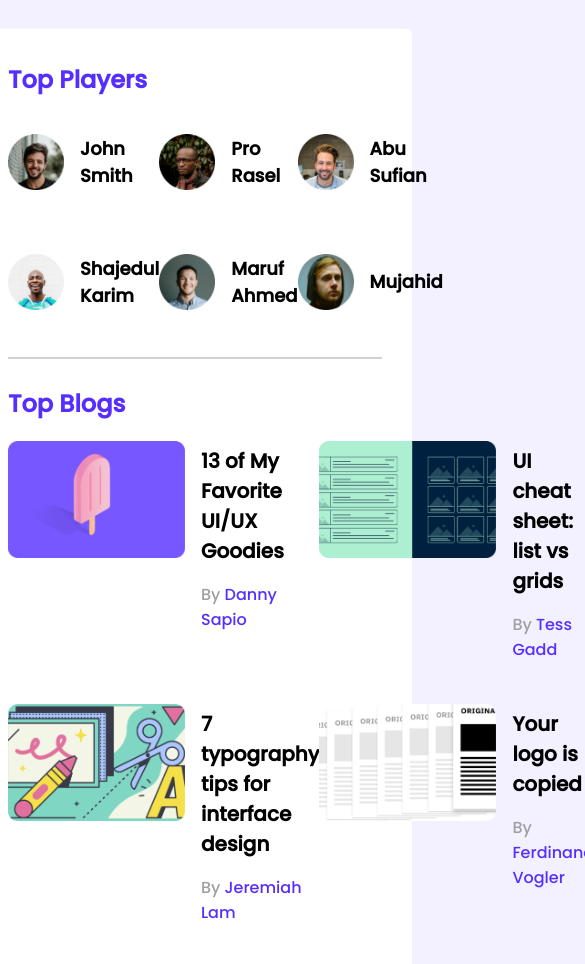
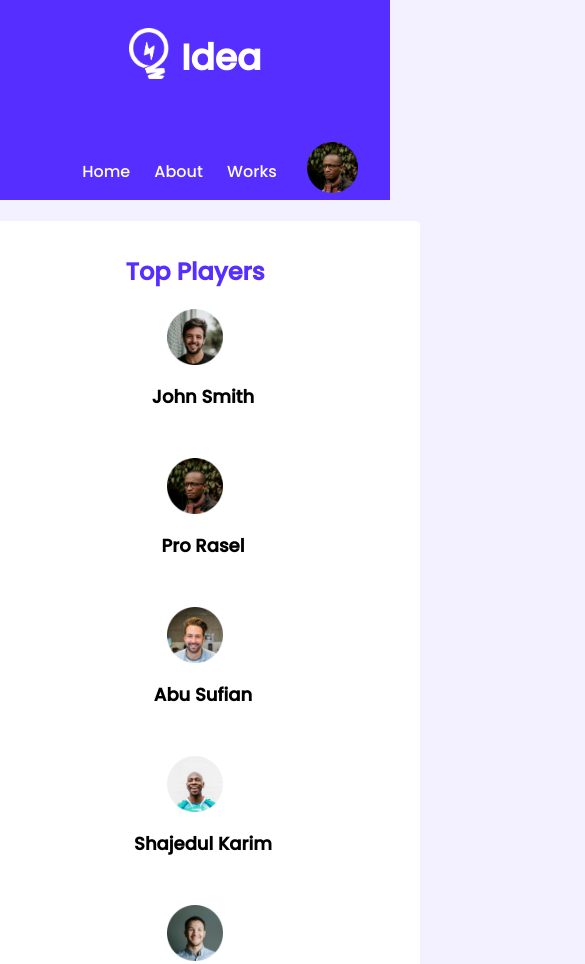
Before and after one commit to Kawsar-Hossain-318/leader-board, a plain HTML site: page index.html in a window 390 px wide. Shown: the top 964 px of the page, 585 px wide, since content can reach past the window. Drawn offline with Linux system fonts and the light colour scheme.

Commit message:
responsive added

```diff
--- a/css/style.css
+++ b/css/style.css
@@ -4,6 +4,8 @@
 body{
     font-family: 'Poppins', sans-serif;
     background: #F3F1FF;
+    margin: 0;
+    padding: 0;
 }
 main{
     display: flex;
@@ -24,6 +26,56 @@ hr{
 a{
     text-decoration: none;
 }
+/* header area start here */
+.header_area{
+    background: #562EFF;
+    width: 100%;
+    height: 94px;
+    display: flex;
+    justify-content: center;
+}
+.center{
+    width: 920px;
+    padding: 0 20px;
+    display: flex;
+    justify-content: space-between;
+}
+.logo{
+    display: flex;
+    justify-content: center;
+    align-items: center;
+}
+.logo .logo_img img{
+    width:40.42px;
+    height: 51px;
+}
+.logo .text_logo{
+    font-size: 24px;
+    color: #FFF;
+    margin-left: 12px;
+}
+.nav_bar{
+    display: flex;
+    justify-content: center;
+    align-items: center;
+}
+.nav_bar ul li{
+    display: inline-block;
+    padding: 0 10px;
+}
+.nav_bar ul li a{
+    color: #FFF;
+    text-transform: capitalize;
+    font-size: 16px;
+}
+.profile{
+    margin-left: 20px;
+}
+.profile img{
+    width: 51px;
+    height: 51px;
+}
+/* header area end here */
 /* top players sections style start here */
 .top_players{
     margin-bottom: 30px;
@@ -147,4 +199,37 @@ a{
     .container{
         width: 100%;
     }
+    .players , .blogs , .courses{
+        grid-template-columns: repeat(1,1fr);
+    }
+    .section_title{
+        text-align: center;
+    }
+    .player , .blog , .course{
+        flex-direction: column;
+        text-align: center;
+    }
+    .course_info {
+        justify-content: space-evenly;
+    }
+    .header_area{
+        height: 200px;
+    }
+    .center{
+        flex-direction: column;
+    }
+
 }
+/* tablet mode */
+@media only screen and (min-width:687px) and (max-width:992px){
+    .container{
+        width: 100%;
+    }
+    .players , .blogs , .courses{
+        grid-template-columns: repeat(2,1fr);
+        place-items: center;
+    }
+    .section_title{
+        text-align: center;
+    }
+}
--- a/index.html
+++ b/index.html
@@ -13,8 +13,27 @@
 <body>
 
     <!-- header start here -->
-    <header>
-
+    <header class="header_area">
+        <div class="center">
+            <div class="logo">
+                <div class="logo_img">
+                    <img src="images/icons/logo.png" alt="logo-image">
+                </div>
+                <div class="text_logo">
+                    <h2> Idea</h2>
+                </div>
+            </div>
+            <nav class="nav_bar">
+                <ul>
+                    <li><a href="#">Home</a></li>
+                    <li><a href="#">about</a></li>
+                    <li><a href="#">works</a></li>
+                </ul>
+                <div class="profile">
+                    <img src="images/players/player-2.png" alt="">
+                </div>
+            </nav>
+        </div>
     </header>
     <!-- header end here -->
 
```
